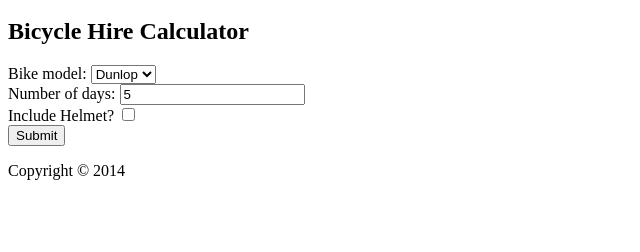
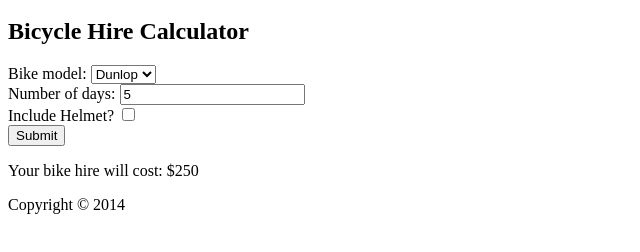
Before and after one commit to ben-denham/bike-site-demo, a plain HTML site: page hire.html in a window 1280 px wide. Both pictures are taken after typing "5" into the empty fields and a click on the button "Submit". Shown: the part 118-370 px from the top of the page, without its empty margins (0-640 px from the left). Drawn offline with Linux system fonts and the light colour scheme.

Commit message:
Added JavaScript form handling.

```diff
--- /dev/null
+++ b/assets/js/hire.js
@@ -0,0 +1,48 @@
+// JavaScript we want to execute when the entire page has loaded.
+// Here we will write code that needs to act upon page elements.
+window.addEventListener('load', function(event) {
+
+  // Find the submit button, and bind a 'click event handler'.
+  var submit_button = document.getElementById('submit-input')
+  submit_button.addEventListener('click', function(event) {
+
+    // Define the cost for including a helmet in the hire.
+    var helmet_cost = 5
+
+    // Get the element we will write the result to.
+    var result_element = document.getElementById('hire-form-result')
+
+    // Get the input value for the model select box.
+    var model_input = document.getElementById('model-input')
+    var model_cost = model_input.value
+
+    // Get the input value for the number of days field.
+    var days_input = document.getElementById('days-input')
+    var hire_days = days_input.value
+
+    // Get the input value for the helmet checkbox.
+    var helmet_input = document.getElementById('helmet-input')
+    var helmet_included = helmet_input.value
+
+    // Validate that the number of days is positive.
+    if (hire_days <= 0) {
+      // Display an error message to the user.
+      result_element.innerText = 'A bike hire must be for a minimum of one day.'
+      // Exit this function immediately (Do not complete other steps below).
+      return
+    }
+
+    // Calculate the total hire cost based on the bike model and number of days.
+    var total_cost = model_cost * hire_days
+
+    // If a helmet is included, add the helmet cost to the total cost.
+    if (helmet_included === true) {
+      total_cost += helmet_cost
+    }
+
+    // Display the cost of the bike hire.
+    result_element.innerText = 'Your bike hire will cost: $' + total_cost
+
+  })
+
+})
--- a/hire.html
+++ b/hire.html
@@ -3,6 +3,7 @@
 <head>
   <title>Hire - Ben's Bicycles</title>
   <link rel="stylesheet" type="text/css" href="assets/css/style.css">
+  <script type="text/javascript" src="assets/js/hire.js"></script>
 </head>
 <body>
   <header>
```
